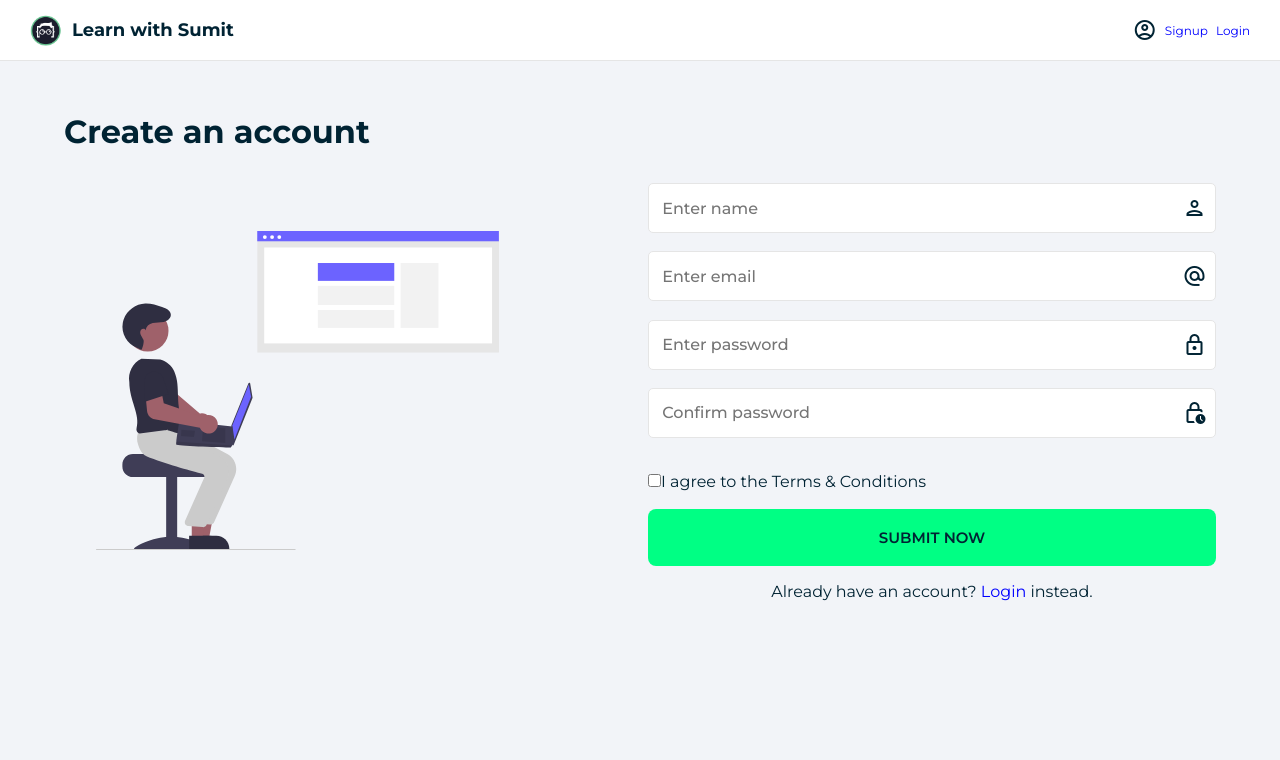
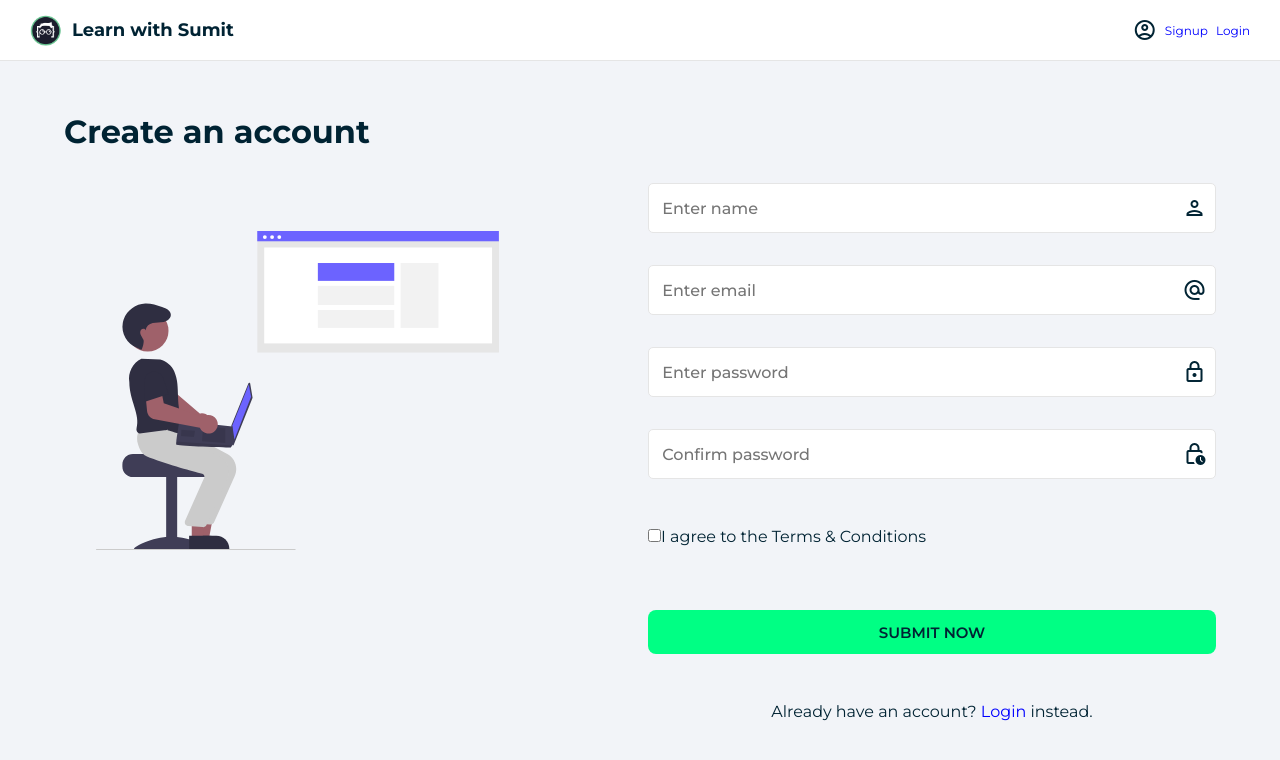
Before and after one commit to inaaki/video_quiz_react, a React (Create React App) app: page /signup in a window 1280 px wide. Shown: the top 760 px of the page. Built offline with nearby package versions, Linux system fonts and the light colour scheme; no server answers.

Commit message:
update button styling under form

```diff
--- a/src/components/LoginForm.jsx
+++ b/src/components/LoginForm.jsx
@@ -1,6 +1,7 @@
 import React, { useState } from 'react';
 import { Link, useNavigate } from 'react-router-dom';
 import { useAuth } from '../context/AuthContext';
+import btnStyle from '../styles/Form.module.css';
 import Button from './Button';
 import Form from './Form';
 import FormError from './FormError';
@@ -56,7 +57,7 @@ function LoginForm() {
         type='password'
         onChange={handleChange}
       />
-      <Button type='submit' disabled={loading}>
+      <Button className={btnStyle.button} type='submit' disabled={loading}>
         Login
       </Button>
 
--- a/src/components/SignupForm.jsx
+++ b/src/components/SignupForm.jsx
@@ -1,6 +1,7 @@
 import React, { useState } from 'react';
 import { Link, useNavigate } from 'react-router-dom';
 import { useAuth } from '../context/AuthContext';
+import btnStyle from '../styles/Form.module.css';
 import Button from './Button';
 import Checkbox from './Checkbox';
 import Form from './Form';
@@ -90,7 +91,7 @@ function SignupForm() {
         value={form.agree}
         onChange={handleChange}
       />
-      <Button type='submit' disabled={loading}>
+      <Button className={btnStyle.button} type='submit' disabled={loading}>
         Submit now
       </Button>
       {err && <FormError text={err} />}
--- a/src/styles/Form.module.css
+++ b/src/styles/Form.module.css
@@ -2,6 +2,8 @@
   display: grid;
   grid-template-columns: 1fr;
   padding: 2rem 0;
+  align-content: start;
+  row-gap: 2em;
 }
 
 .form label {
```
